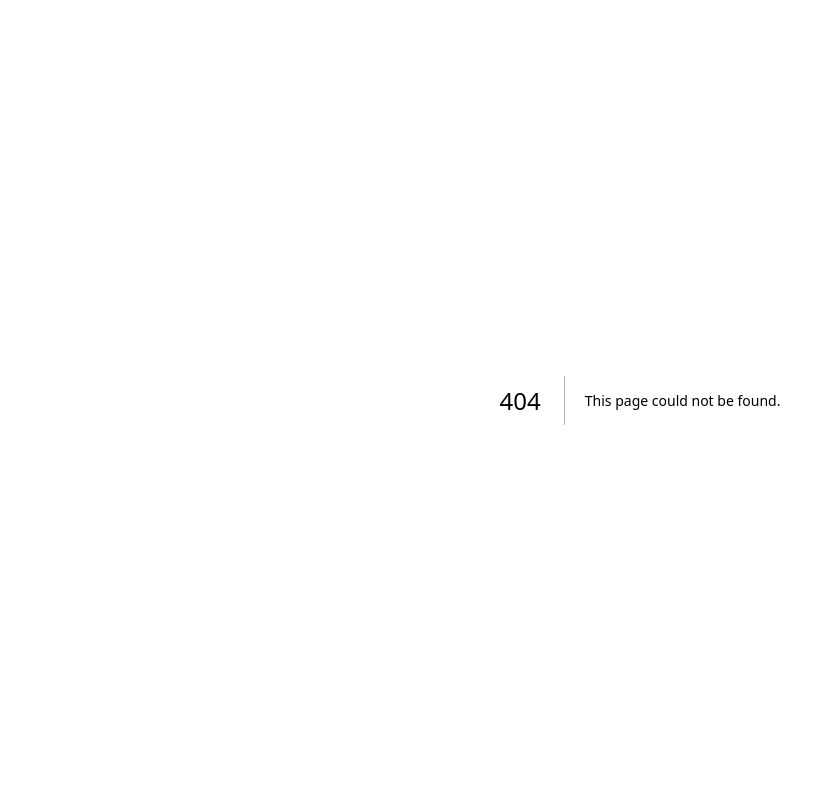
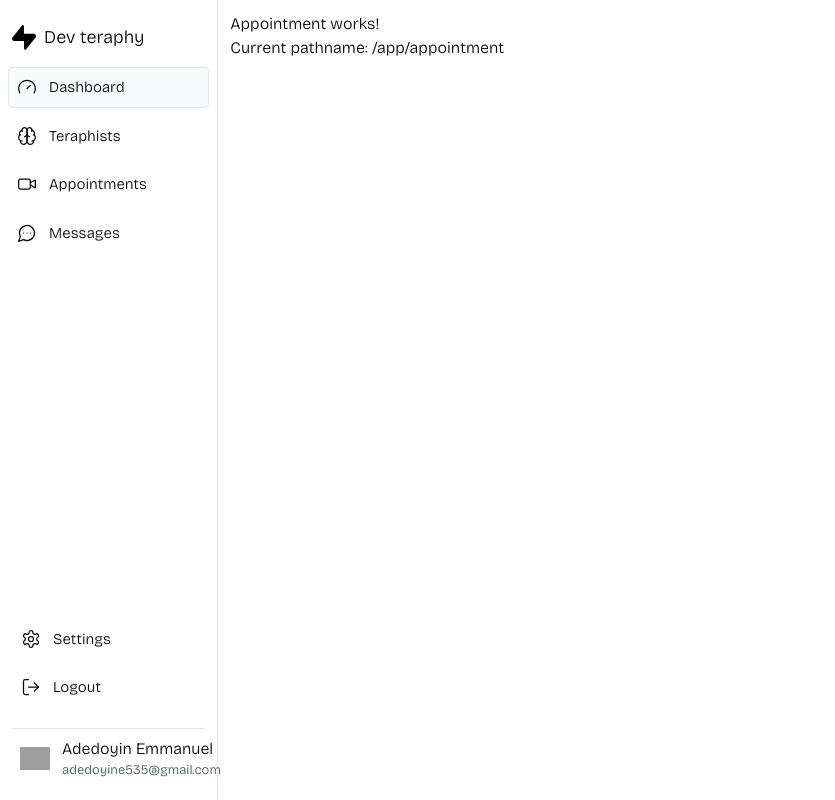
Before and after one commit to Adedoyin-Emmanuel/dev-teraphy, a Next.js app: page /app/appointment in a window 1280 px wide. Before the commit this address had no page. Shown: the whole page, without its empty margins (0-835 px from the left). Built offline with nearby package versions, Linux system fonts and the light colour scheme; grey boxes are pictures that could not be loaded.

Commit message:
Feat: Added appointment page

```diff
--- /dev/null
+++ b/app/app/appointment/page.tsx
@@ -0,0 +1,19 @@
+
+"use client"
+import React from "react";
+import { useRouter, usePathname } from "next/navigation";
+
+
+const Appointment = () => {
+
+    const pathname = usePathname();
+
+    return (
+        <div>
+            <h1>Appointment works!</h1>
+            <p>Current pathname: {pathname}</p>
+        </div>
+    );
+}
+
+export default Appointment;
```
